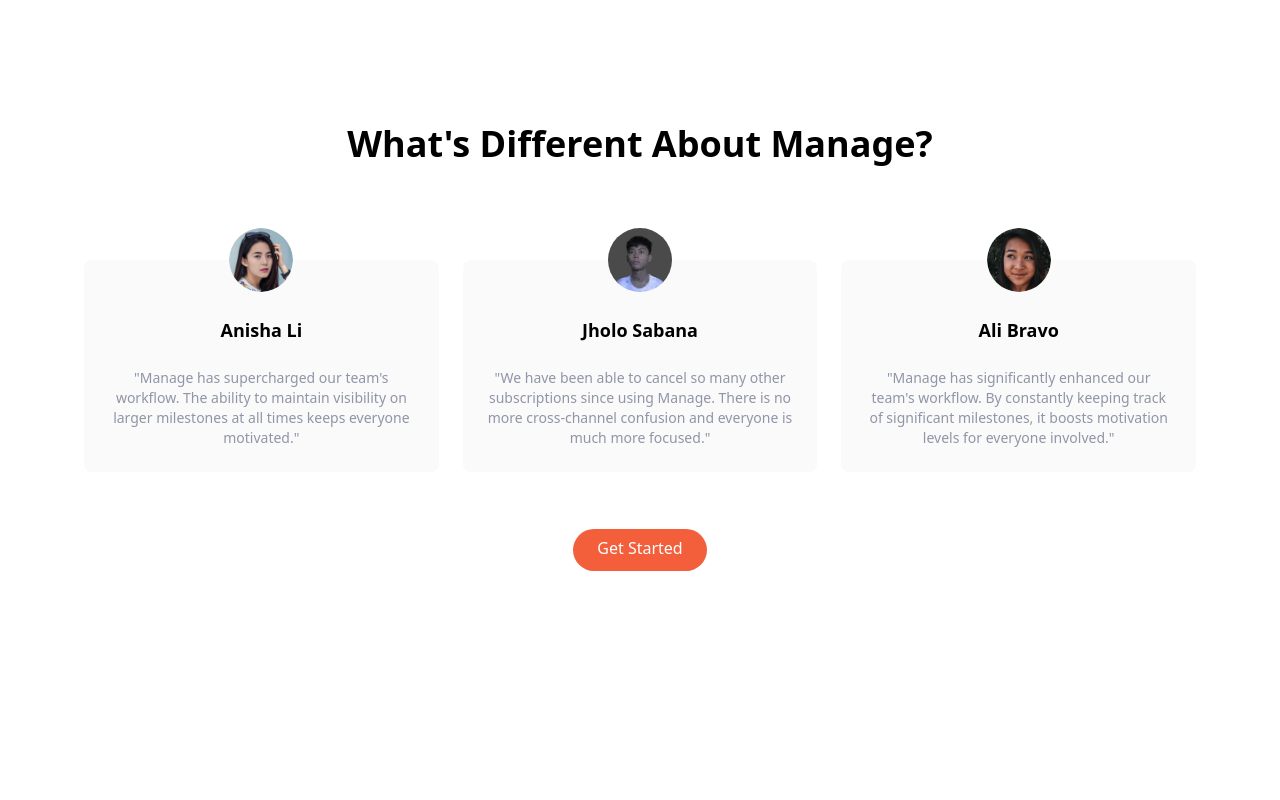
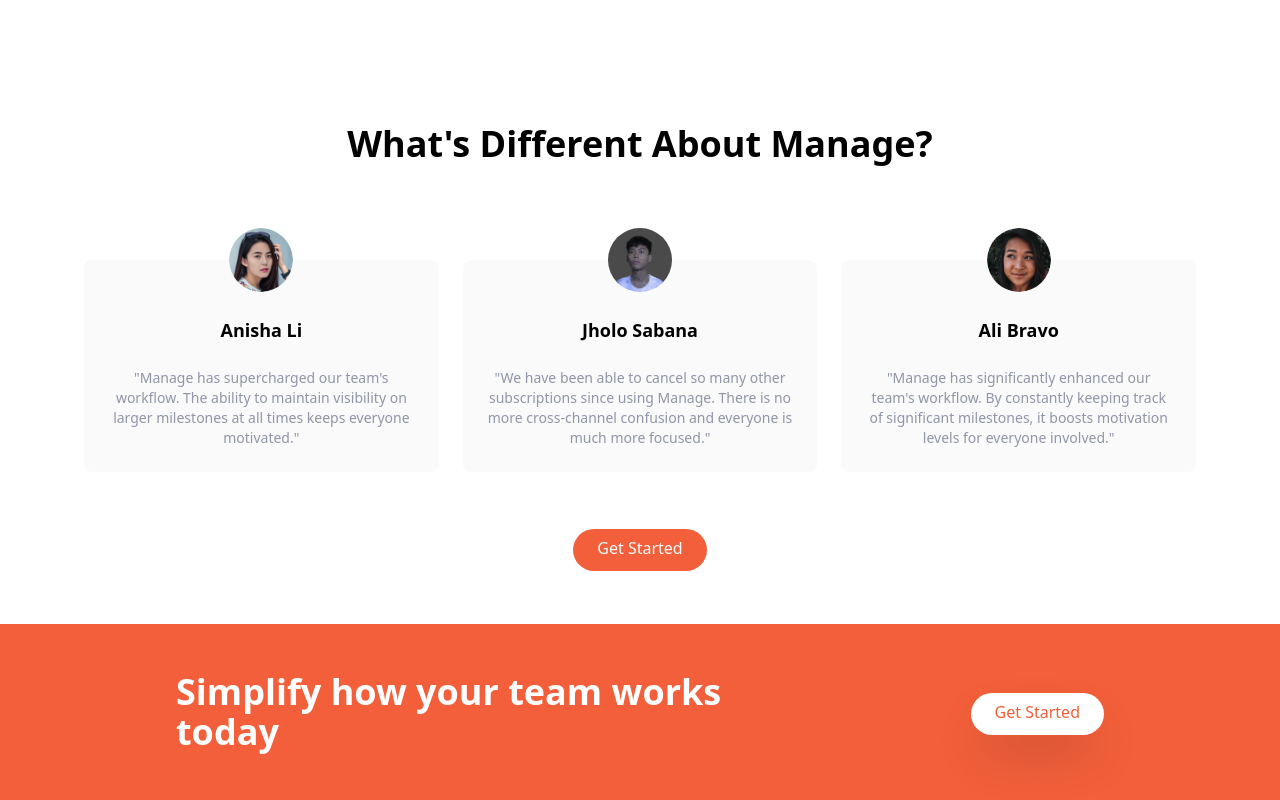
Before and after one commit to burnjoe/landing-page, a website: page index.html in a window 1280 px wide. Shown: the part 1120-1920 px from the top of the page. Before the commit the page ends 1744 px from the top, so only its background shows below. Drawn offline with Linux system fonts and the light colour scheme.

Commit message:
added CTA section

```diff
--- a/index.html
+++ b/index.html
@@ -186,5 +186,20 @@
         </div>
       </div>
     </section>
+
+    <!-- CTA (Call To Action) section -->
+    <section id="cta" class="bg-brightRed">
+      <!-- Flex container -->
+      <div class="container flex flex-col items-center justify-between px-6 py-24 mx-auto space-y-12 md:py-12 md:flex-row md:space-y-0">
+        <!-- Heading -->
+        <h2 class="text-5xl font-bold leading-tight text-center text-white md:text-4xl md:max-w-xl md:text-left">
+          Simplify how your team works today
+        </h2>
+        <!-- Button -->
+        <div class="my-16">
+          <a href="" class="p-3 px-6 pt-2 text-brightRed bg-white rounded-full shadow-2xl baseline hover:bg-gray-900">Get Started</a>
+        </div>
+      </div>
+    </section>
   </body>
 </html>
```
Also changed, not shown: css/main.css.
